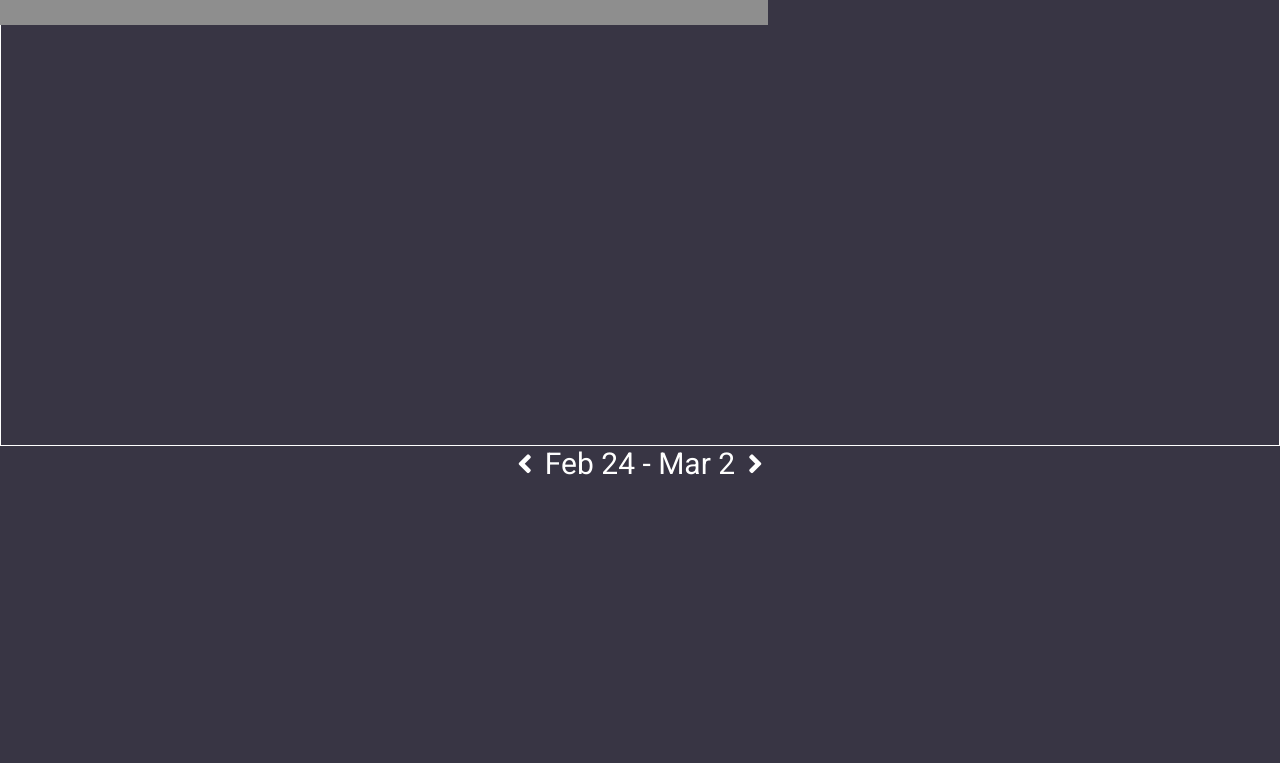
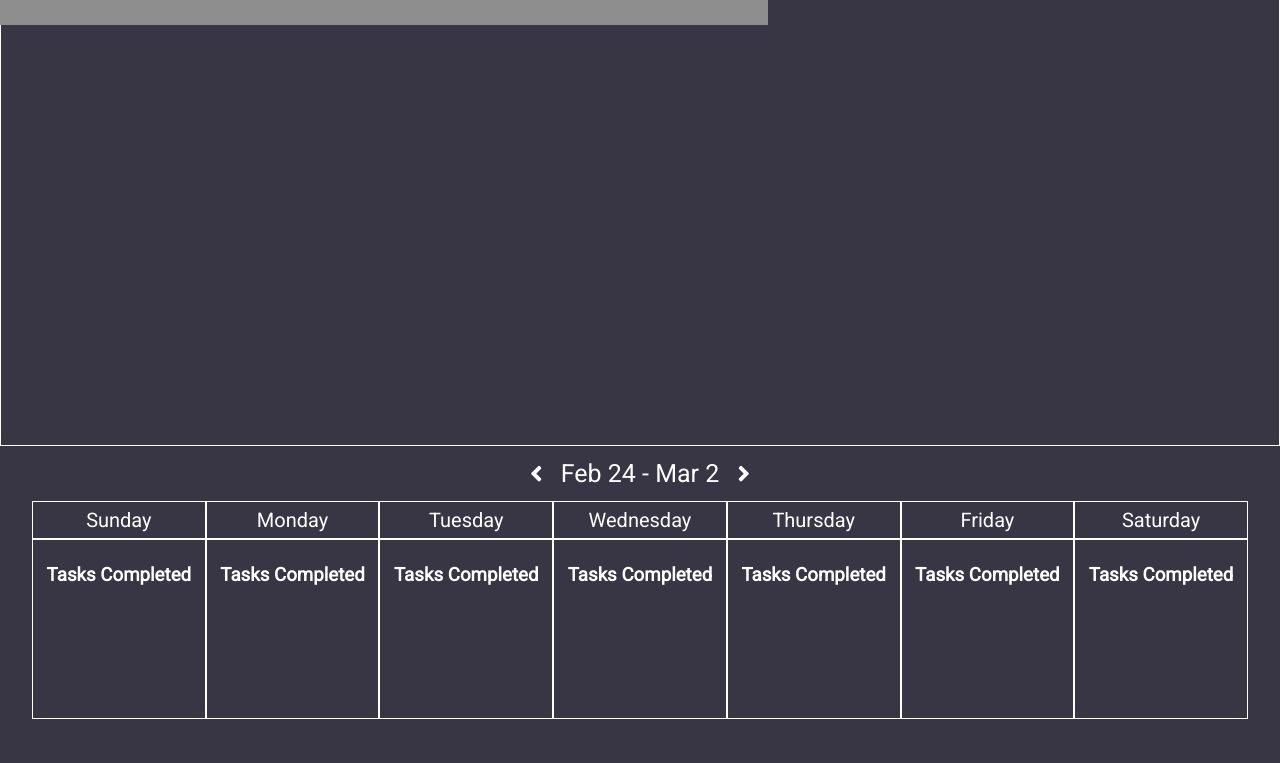
Before and after one commit to jacobselbe/hire-me-faster-node-capstone, a website: page public/index.html in a window 1280 px wide. Shown: the part 1634-2397 px from the top of the page. Drawn offline with nearby package versions, Linux system fonts and the light colour scheme; grey boxes are pictures that could not be loaded; a script that the page names is missing.

Commit message:
basic outline of weekly calendar set with limited styling

```diff
--- a/public/client.js
+++ b/public/client.js
@@ -10,7 +10,7 @@ const month = now //.something
 const year = now //.something
 
 function showDate() {
-    $('#calendarBox').html(now.toLocaleString());
+
 }
 
 // function showLandingPage() {
--- a/public/index.html
+++ b/public/index.html
@@ -132,13 +132,58 @@
             </div>
         </section>
         <section id="calendarSection" class="calendar-section row">
-            <div id="weekSelector" class="week-selector">
+            <div id="weekSelector" class="week-selector row">
                 <i class="fas fa-angle-left col-10"></i>
                 <span class="col-80">Feb 24 - Mar 2</span>
                 <i class="fas fa-angle-right col-10"></i>
             </div>
-            <div id="calendarBox" class="calendar-box">
-
+            <div id="calendarBox" class="calendar-box row">
+                <ul class="week-days row">
+                    <li>Sunday</li>
+                    <li>Monday</li>
+                    <li>Tuesday</li>
+                    <li>Wednesday</li>
+                    <li>Thursday</li>
+                    <li>Friday</li>
+                    <li>Saturday</li>
+                </ul>
+                <ul id="dayBoxes" class="day-boxes row">
+                    <li>
+                        <span id="sunDate" class="sun-date"></span>
+                        <h3>Tasks Completed</h3>
+                        <span id="sunTaskCount" class="sun-task-count"></span>
+                    </li>
+                    <li>
+                        <span id="monDate" class="mon-date"></span>
+                        <h3>Tasks Completed</h3>
+                        <span id="monTaskCount" class="mon-task-count"></span>
+                    </li>
+                    <li>
+                        <span id="tueDate" class="tue-date"></span>
+                        <h3>Tasks Completed</h3>
+                        <span id="tueTaskCount" class="tue-task-count"></span>
+                    </li>
+                    <li>
+                        <span id="wedDate" class="wed-date"></span>
+                        <h3>Tasks Completed</h3>
+                        <span id="wedTaskCount" class="wed-task-count"></span>
+                    </li>
+                    <li>
+                        <span id="thuDate" class="thu-date"></span>
+                        <h3>Tasks Completed</h3>
+                        <span id="thuTaskCount" class="thu-task-count"></span>
+                    </li>
+                    <li>
+                        <span id="friDate" class="fri-date"></span>
+                        <h3>Tasks Completed</h3>
+                        <span id="friTaskCount" class="fri-task-count"></span>
+                    </li>
+                    <li>
+                        <span id="satDate" class="sat-date"></span>
+                        <h3>Tasks Completed</h3>
+                        <span id="satTaskCount" class="sat-task-count"></span>
+                    </li>
+                </ul>
             </div>
         </section>
     </main>
--- a/public/styles/main.css
+++ b/public/styles/main.css
@@ -128,17 +128,42 @@ h1 {
 .calendar-section {
     height: 40%;
     text-align: center;
+    color: white;
 }
 
 .week-selector {
-    display: inline-block;
     width: 20%;
-    color: white;
-    font-size: 30px;
+    font-size: 25px;
+    padding: 1%;
 }
 
 .week-selector i {
     padding: 1%;
+}
+
+.calendar-box {
+    width: 95%;
+}
+
+.calendar-box ul {
+    padding: 0;
+    margin: 0;
+}
+
+.calendar-box li {
+    float: left;
+    width: 14.285714%;
+    border: 1px solid white;
+}
+
+.week-days li {
+    padding: 6px;
+    font-size: 20px;
+}
+
+.day-boxes li {
+    padding: 5px;
+    height: 180px;
 }
 
 
```
